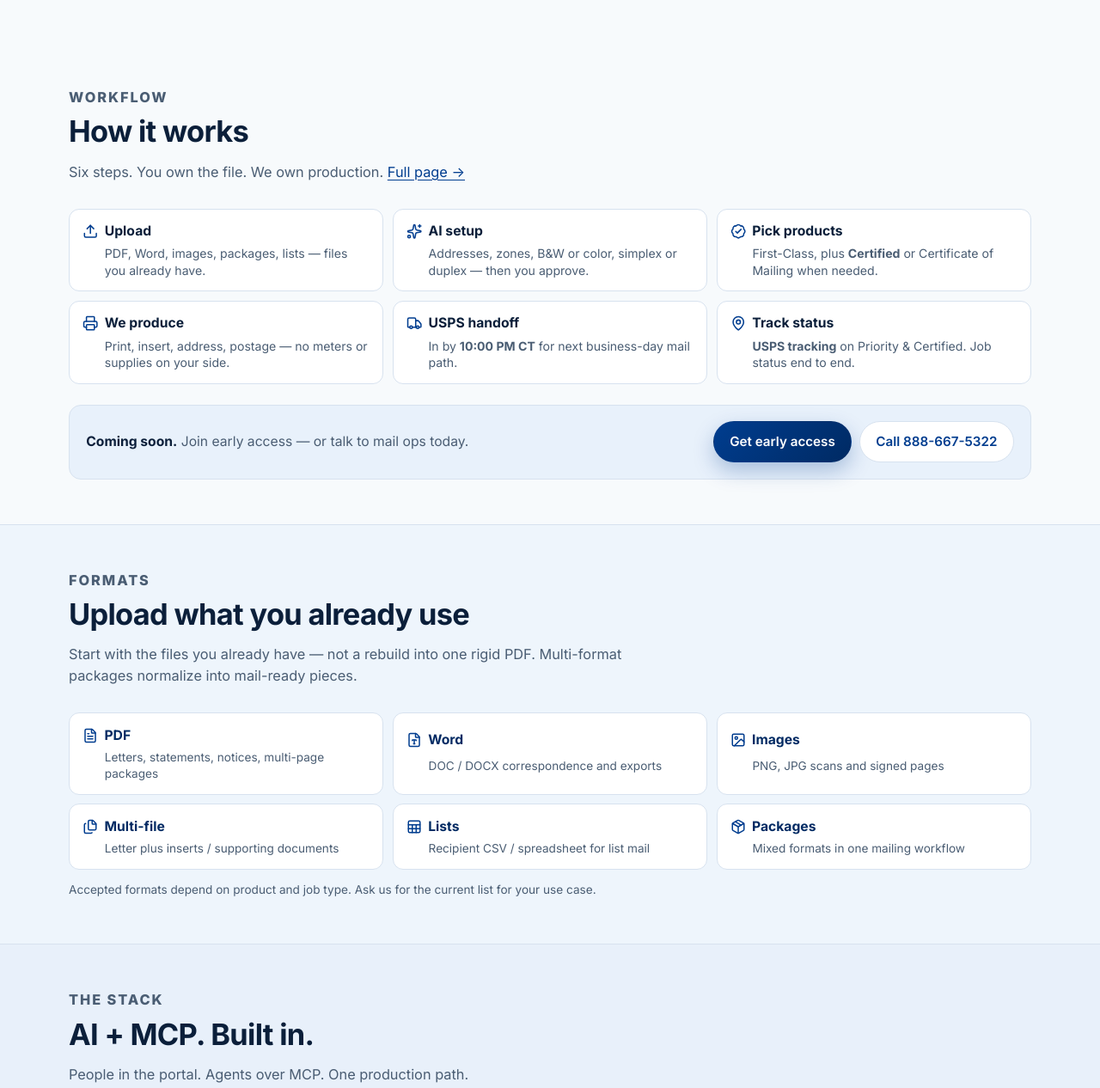
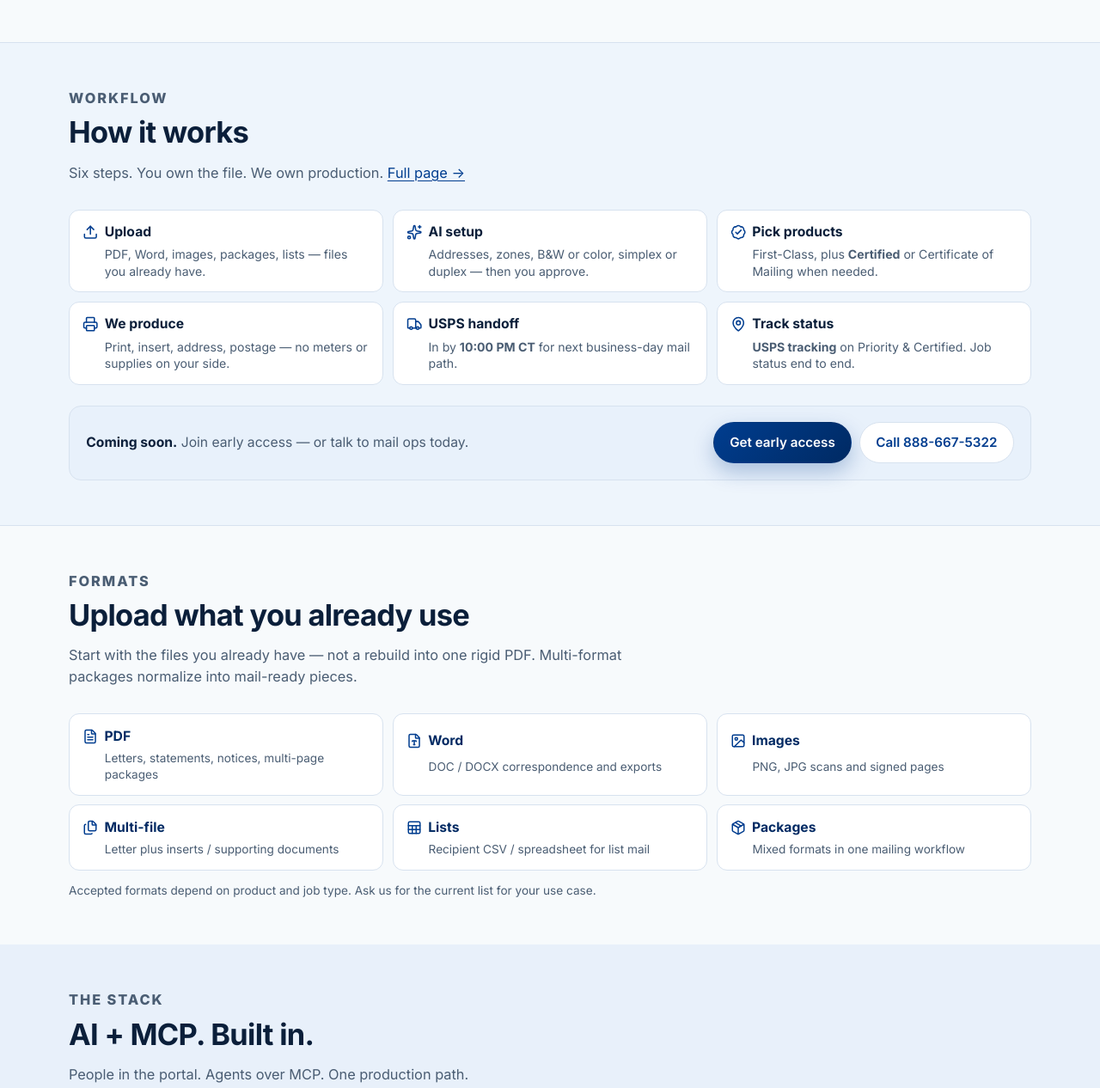
Before and after one commit to broadstrokeinc/usmail-ai, a website: page public/index.html in a window 1280 px wide. Shown: the part 1171-2437 px from the top of the page at 86% size. Drawn offline with nearby package versions, Linux system fonts and the light colour scheme.

Commit message:
Fix home section band alternation (The shift vs How it works)
How it works gets band; formats and FAQ go plain so neighbors don't match.

```diff
--- a/public/index.html
+++ b/public/index.html
@@ -364,8 +364,8 @@
       </div>
     </section>
 
-    <!-- HOW IT WORKS -->
-    <section class="section-block" id="how" aria-labelledby="how-title">
+    <!-- HOW IT WORKS — banded to alternate from The shift -->
+    <section class="section-block band" id="how" aria-labelledby="how-title">
       <div class="wrap section-inner">
         <div class="section-head">
           <p class="section-label">Workflow</p>
@@ -413,7 +413,7 @@
     </section>
 
     <!-- FORMATS — 2 rows × 3 cards -->
-    <section id="formats" class="section-block band" aria-labelledby="formats-title">
+    <section id="formats" class="section-block" aria-labelledby="formats-title">
       <div class="wrap section-inner">
         <div class="section-head">
           <p class="section-label">Formats</p>
@@ -572,7 +572,7 @@
     </section>
 
     <!-- FAQ (AEO) — banking-style accordion cards -->
-    <section id="faq" class="section-block band faq-section" aria-labelledby="faq-title">
+    <section id="faq" class="section-block faq-section" aria-labelledby="faq-title">
       <div class="wrap faq-wrap section-inner">
         <div class="section-head section-head-center">
           <p class="section-label">FAQ</p>
```
